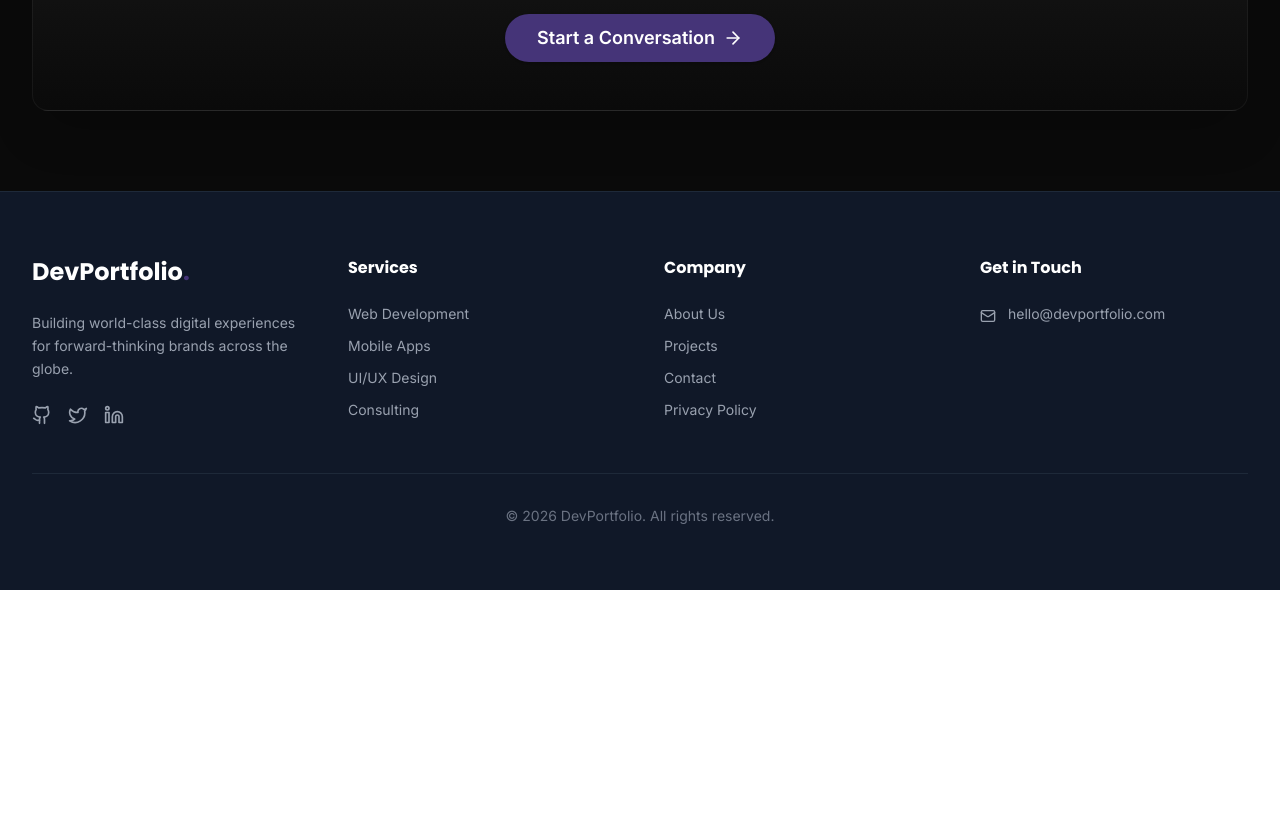
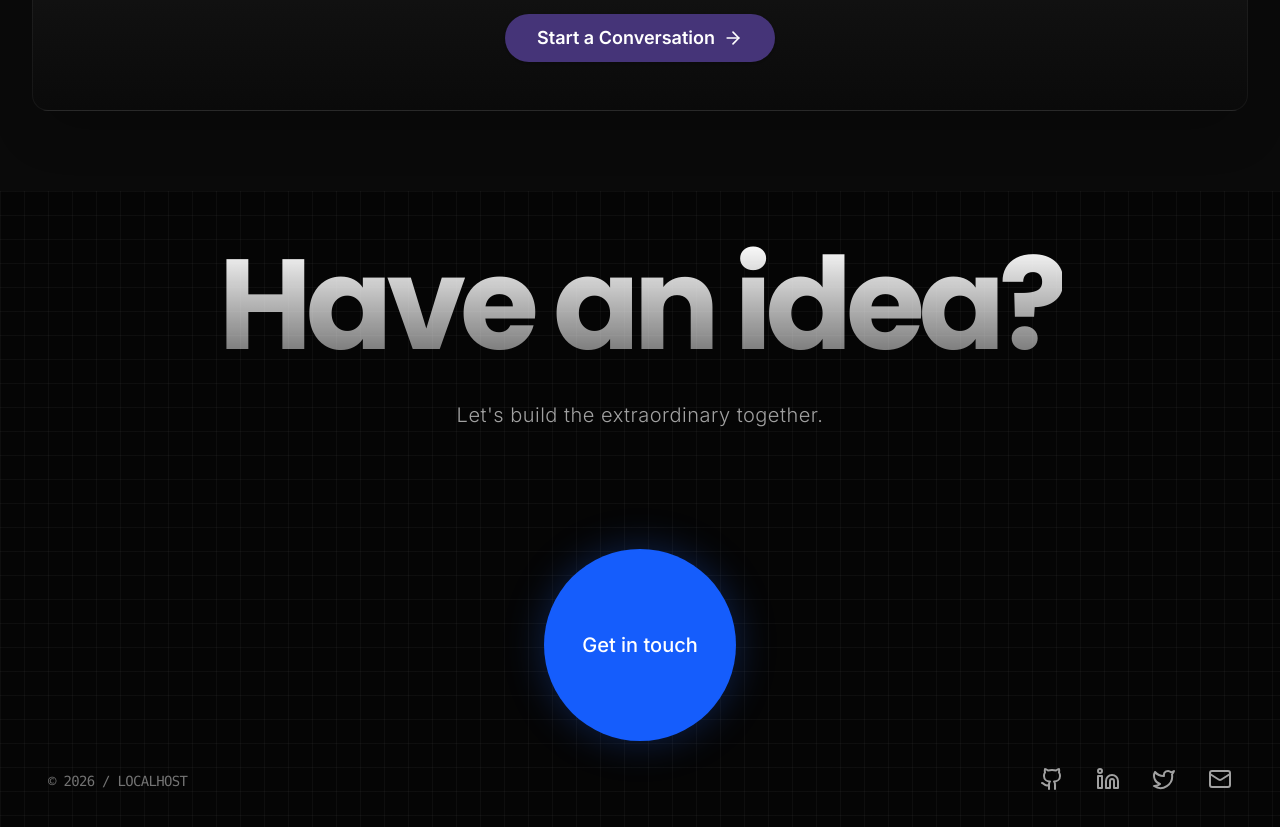
Before and after one commit to Tayyab-Hussayn/portfolio_web, a Next.js app: page /about in a window 1280 px wide. Shown: the part 2171-2998 px from the top of the page. Before the commit the page ends 2761 px from the top, so only its background shows below. Built offline with nearby package versions, Linux system fonts and the light colour scheme.

Commit message:
Footer section

```diff
--- a/src/app/page.tsx
+++ b/src/app/page.tsx
@@ -1,15 +1,11 @@
 import { Header } from "@/components/layout/Header";
-import { Footer } from "@/components/layout/Footer";
 import { Hero } from "@/components/home/Hero";
 import { TechStack } from "@/components/home/TechStack";
 import { BentoGrid } from "@/components/home/BentoGrid";
 import { ProjectShowcase } from "@/components/home/ProjectShowcase";
 import { WorkflowTimeline } from "@/components/home/WorkflowTimeline";
-//import { ClientProjects } from "@/components/home/ClientProjects";
-//import { Testimonials } from "@/components/home/Testimonials";
-//import { Services } from "@/components/home/Services";
+import { Footer } from "@/components/layout/Footer";
 import { FAQ } from "@/components/home/FAQ";
-//import { ContactCTA } from "@/components/home/ContactCTA";
 
 export default function Home() {
   return (
--- a/src/components/layout/Footer.tsx
+++ b/src/components/layout/Footer.tsx
@@ -1,67 +1,110 @@
-import { Container } from "@/components/ui/Container";
+"use client";
+
+import React, { useRef } from "react";
 import Link from "next/link";
-import { Github, Twitter, Linkedin, Mail } from "lucide-react";
+import { Github, Linkedin, Twitter, Mail } from "lucide-react";
+import gsap from "gsap";
+import { useGSAP } from "@gsap/react";
 
 export function Footer() {
+    const buttonRef = useRef<HTMLDivElement>(null);
+    const textRef = useRef<HTMLSpanElement>(null);
+
+    // GSAP Magnetic Effect
+    useGSAP(() => {
+        const button = buttonRef.current;
+        const text = textRef.current;
+        if (!button || !text) return;
+
+        const xTo = gsap.quickTo(button, "x", { duration: 1, ease: "elastic.out(1, 0.3)" });
+        const yTo = gsap.quickTo(button, "y", { duration: 1, ease: "elastic.out(1, 0.3)" });
+
+        const xToText = gsap.quickTo(text, "x", { duration: 1, ease: "elastic.out(1, 0.3)" });
+        const yToText = gsap.quickTo(text, "y", { duration: 1, ease: "elastic.out(1, 0.3)" });
+
+        const handleMouseMove = (e: MouseEvent) => {
+            const { clientX, clientY } = e;
+            const { left, top, width, height } = button.getBoundingClientRect();
+
+            const x = clientX - (left + width / 2);
+            const y = clientY - (top + height / 2);
+
+            xTo(x * 0.5);
+            yTo(y * 0.5);
+            xToText(x * 0.2);
+            yToText(y * 0.2);
+        };
+
+        const handleMouseLeave = () => {
+            xTo(0);
+            yTo(0);
+            xToText(0);
+            yToText(0);
+        };
+
+        button.addEventListener("mousemove", handleMouseMove as any);
+        button.addEventListener("mouseleave", handleMouseLeave);
+
+        return () => {
+            button.removeEventListener("mousemove", handleMouseMove as any);
+            button.removeEventListener("mouseleave", handleMouseLeave);
+        };
+    }, { scope: buttonRef });
+
+    const socialLinks = [
+        { name: "GitHub", icon: Github, href: "https://github.com" },
+        { name: "LinkedIn", icon: Linkedin, href: "https://linkedin.com" },
+        { name: "Twitter", icon: Twitter, href: "https://twitter.com" },
+        { name: "Email", icon: Mail, href: "mailto:hello@example.com" },
+    ];
+
     return (
-        <footer className="bg-gray-900 text-white py-16 border-t border-gray-800">
-            <Container>
-                <div className="grid grid-cols-1 md:grid-cols-4 gap-12 mb-12">
-                    <div className="col-span-1 md:col-span-1">
-                        <Link href="/" className="text-2xl font-bold font-heading text-white mb-6 block">
-                            DevPortfolio<span className="text-primary">.</span>
-                        </Link>
-                        <p className="text-gray-400 text-sm leading-relaxed mb-6">
-                            Building world-class digital experiences for forward-thinking brands across the globe.
-                        </p>
-                        <div className="flex gap-4">
-                            <Link href="#" className="text-gray-400 hover:text-white transition-colors">
-                                <Github size={20} />
-                            </Link>
-                            <Link href="#" className="text-gray-400 hover:text-white transition-colors">
-                                <Twitter size={20} />
-                            </Link>
-                            <Link href="#" className="text-gray-400 hover:text-white transition-colors">
-                                <Linkedin size={20} />
-                            </Link>
-                        </div>
-                    </div>
+        <footer className="relative h-[80vh] bg-[#050505] flex flex-col items-center justify-center overflow-hidden">
+            {/* Sub-atomic Grid Background */}
+            <div className="absolute inset-0 bg-[linear-gradient(to_right,#80808012_1px,transparent_1px),linear-gradient(to_bottom,#80808012_1px,transparent_1px)] bg-[size:24px_24px] pointer-events-none" />
 
-                    <div>
-                        <h4 className="font-bold mb-6">Services</h4>
-                        <ul className="space-y-3 text-sm text-gray-400">
-                            <li><Link href="#" className="hover:text-primary transition-colors">Web Development</Link></li>
-                            <li><Link href="#" className="hover:text-primary transition-colors">Mobile Apps</Link></li>
-                            <li><Link href="#" className="hover:text-primary transition-colors">UI/UX Design</Link></li>
-                            <li><Link href="#" className="hover:text-primary transition-colors">Consulting</Link></li>
-                        </ul>
-                    </div>
+            <div className="relative z-10 flex flex-col items-center text-center gap-8">
+                {/* Headline */}
+                <h2 className="text-6xl md:text-9xl font-black tracking-tighter text-transparent bg-clip-text bg-gradient-to-b from-white to-white/40 select-none">
+                    Have an idea?
+                </h2>
+                <p className="text-xl text-neutral-400 font-light tracking-wide">
+                    Let&apos;s build the extraordinary together.
+                </p>
 
-                    <div>
-                        <h4 className="font-bold mb-6">Company</h4>
-                        <ul className="space-y-3 text-sm text-gray-400">
-                            <li><Link href="/about" className="hover:text-primary transition-colors">About Us</Link></li>
-                            <li><Link href="/projects" className="hover:text-primary transition-colors">Projects</Link></li>
-                            <li><Link href="/contact" className="hover:text-primary transition-colors">Contact</Link></li>
-                            <li><Link href="/privacy" className="hover:text-primary transition-colors">Privacy Policy</Link></li>
-                        </ul>
-                    </div>
-
-                    <div>
-                        <h4 className="font-bold mb-6">Get in Touch</h4>
-                        <ul className="space-y-3 text-sm text-gray-400">
-                            <li className="flex items-start gap-3">
-                                <Mail size={16} className="mt-1" />
-                                <span>hello@devportfolio.com</span>
-                            </li>
-                        </ul>
+                {/* Magnetic Button */}
+                <div className="mt-12 p-10 cursor-pointer">
+                    <div
+                        ref={buttonRef}
+                        className="w-40 h-40 md:w-48 md:h-48 rounded-full bg-blue-600 hover:bg-blue-500 transition-colors duration-300 flex items-center justify-center shadow-[0_0_40px_rgba(37,99,235,0.3)] hover:shadow-[0_0_60px_rgba(37,99,235,0.5)] group"
+                    >
+                        <span ref={textRef} className="text-white font-medium text-lg md:text-xl pointer-events-none">
+                            Get in touch
+                        </span>
                     </div>
                 </div>
+            </div>
 
-                <div className="pt-8 border-t border-gray-800 text-center text-sm text-gray-500">
-                    &copy; {new Date().getFullYear()} DevPortfolio. All rights reserved.
+            {/* Social Links Row */}
+            <div className="absolute bottom-10 left-0 right-0 flex justify-between items-end px-8 md:px-12">
+                <div className="text-neutral-500 text-sm font-mono tracking-tighter">
+                    © 2026 / LOCALHOST
                 </div>
-            </Container>
+
+                <div className="flex gap-8 group/socials">
+                    {socialLinks.map((social) => (
+                        <Link
+                            key={social.name}
+                            href={social.href}
+                            target="_blank"
+                            className="text-neutral-400 hover:text-white transition-all duration-300 hover:scale-110 group-hover/socials:not(:hover):opacity-20 group-hover/socials:not(:hover):scale-90"
+                        >
+                            <social.icon className="w-6 h-6" />
+                            <span className="sr-only">{social.name}</span>
+                        </Link>
+                    ))}
+                </div>
+            </div>
         </footer>
     );
 }
```
